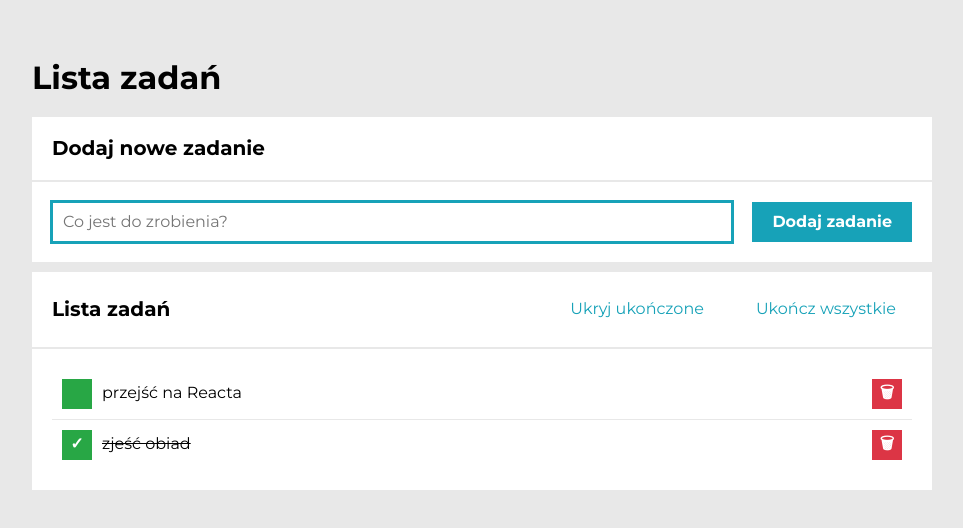
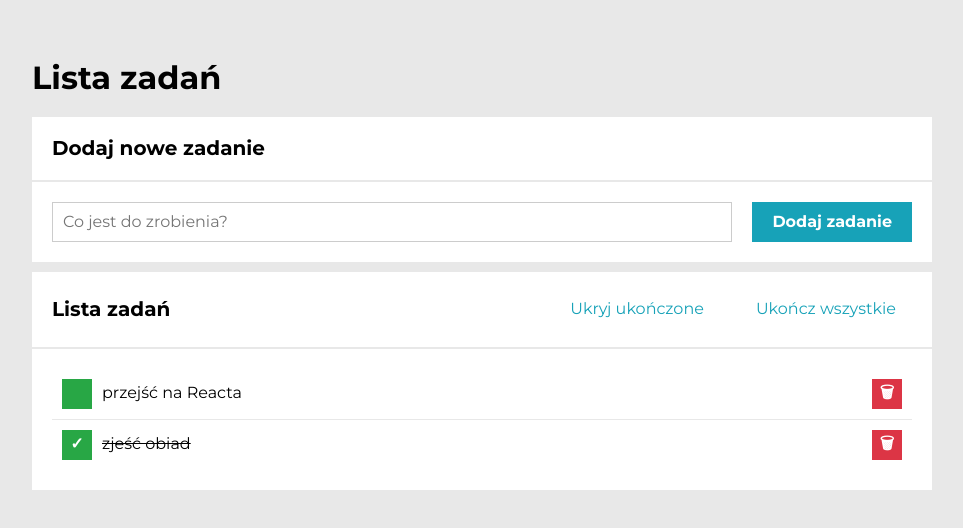
Before and after one commit to kam-bar/todo-list-react, a React (Create React App) app: page / in a window 1280 px wide. Shown: the top 528 px of the page, without its empty margins (158-1121 px from the left). Built offline with nearby package versions, Linux system fonts and the light colour scheme.

Commit message:
implement controlled form for adding new tasks

```diff
--- a/src/components/Form/index.js
+++ b/src/components/Form/index.js
@@ -1,15 +1,33 @@
+import { useState } from "react";
 import "./Form.css";
 
-const Form = () => (
-    <form className="form">
+const Form = ({ addNewTask }) => {
+    const [newTaskContent, setNewTaskContent] = useState("");
+
+    const onFormSubmit = (event) => {
+        event.preventDefault();
+        const trimmedContent = newTaskContent.trim();
+
+        if (!trimmedContent) {
+            return;
+        }
+
+        addNewTask(trimmedContent);
+
+        setNewTaskContent("");
+    };
+
+    return (
+        <form className="form" onSubmit={onFormSubmit}>
             <input
+                value={newTaskContent}
                 className="form__input"
-            type="text"
                 placeholder="Co jest do zrobienia?"
-            autoFocus
+                onChange={({ target }) => setNewTaskContent(target.value)}
             />
             <button className="form__button">Dodaj zadanie</button>
         </form>
     );
+};
 
 export default Form;
```
Lines whose indentation alone changed are shown as unchanged.
